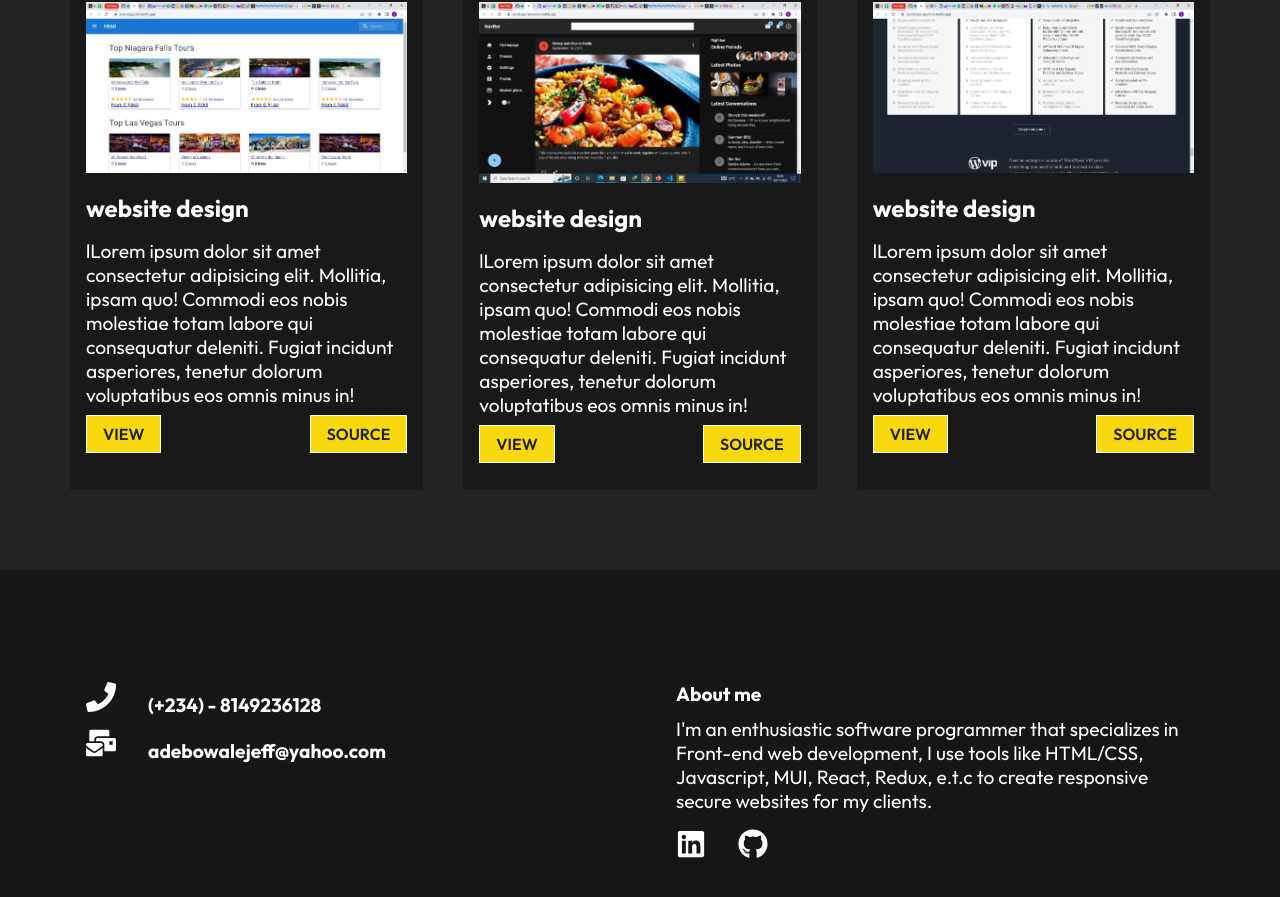
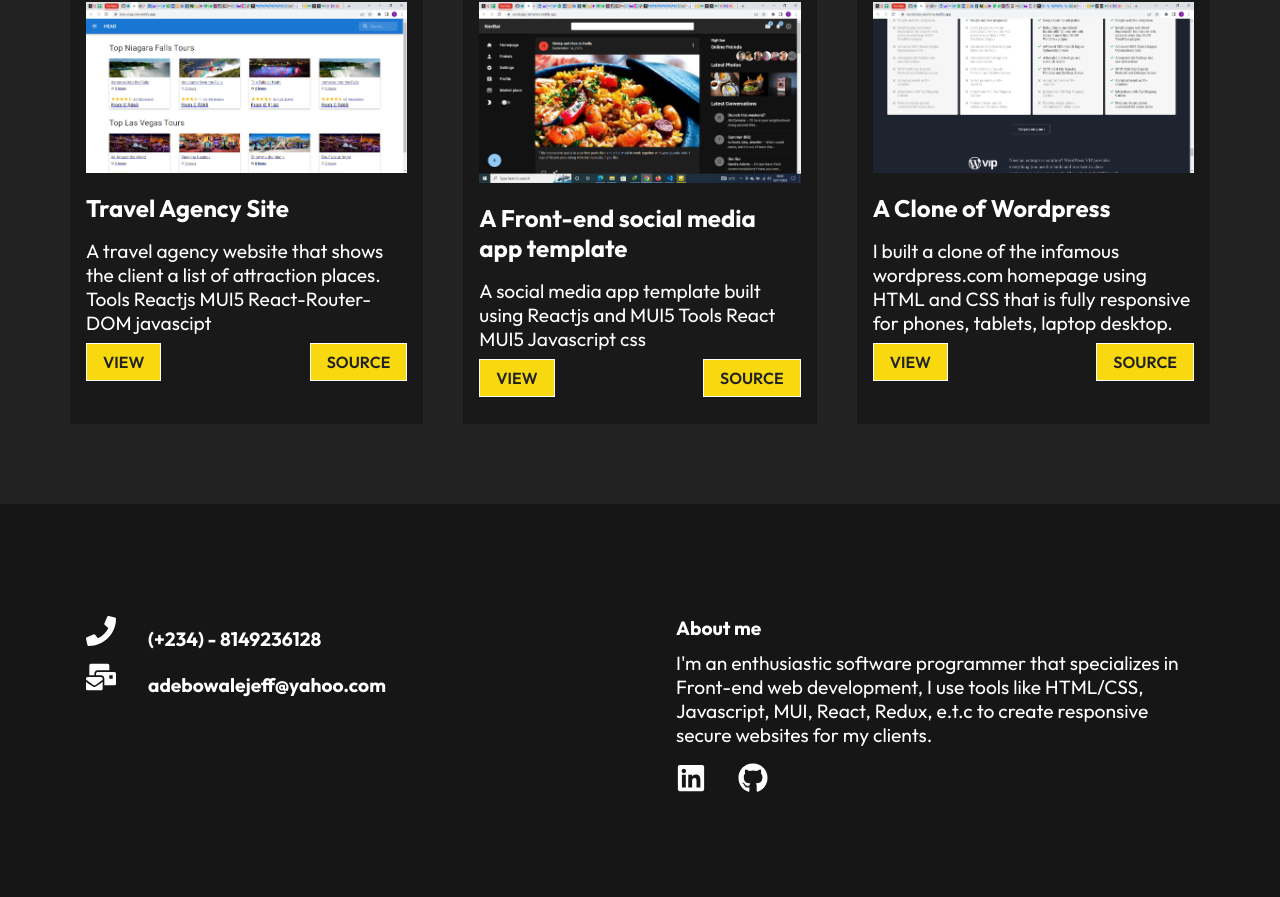
Before and after one commit to Jeffsmeagol/my-portfolio, a React (Vite) app: page / in a window 1280 px wide. Shown: the part 953-1850 px from the top of the page. Built offline with nearby package versions, Linux system fonts and the light colour scheme.

Commit message:
Added projects summary details

```diff
--- a/src/components/workData.js
+++ b/src/components/workData.js
@@ -5,24 +5,24 @@ import proj3 from "../assets/project3.png";
 const workData = [
   {
     imgsrc: proj1,
-    title: "website design",
-    text: "lLorem ipsum dolor sit amet consectetur adipisicing elit. Mollitia, ipsam quo! Commodi eos nobis molestiae totam labore qui consequatur deleniti. Fugiat incidunt asperiores, tenetur dolorum voluptatibus eos omnis minus in!",
-    view: "somelink.com",
-    source: "https://www.google.com/",
+    title: "Travel Agency Site",
+    text: "A travel agency website that shows the client a list of attraction places. Tools Reactjs MUI5 React-Router-DOM javascipt",
+    view: "https://tour-assguide.netlify.app/",
+    source: "https://github.com/Jeffsmeagol/tour-site",
   },
   {
     imgsrc: proj2,
-    title: "website design",
-    text: "lLorem ipsum dolor sit amet consectetur adipisicing elit. Mollitia, ipsam quo! Commodi eos nobis molestiae totam labore qui consequatur deleniti. Fugiat incidunt asperiores, tenetur dolorum voluptatibus eos omnis minus in!",
-    view: "somelink.com",
-    source: "source.com",
+    title: "A Front-end social media app template",
+    text: "A social media app template built using Reactjs and MUI5 Tools React MUI5 Javascript css",
+    view: "https://socialapp-template.netlify.app/",
+    source: "https://github.com/Jeffsmeagol/social-media-app-template",
   },
   {
     imgsrc: proj3,
-    title: "website design",
-    text: "lLorem ipsum dolor sit amet consectetur adipisicing elit. Mollitia, ipsam quo! Commodi eos nobis molestiae totam labore qui consequatur deleniti. Fugiat incidunt asperiores, tenetur dolorum voluptatibus eos omnis minus in!",
-    view: "somelink.com",
-    source: "source.com",
+    title: "A Clone of Wordpress",
+    text: "I built a clone of the infamous wordpress.com homepage using HTML and CSS that is fully responsive for phones, tablets, laptop desktop.",
+    view: "https://wordpress-assclone.netlify.app/",
+    source: "https://github.com/Jeffsmeagol/Wordpress-AssClone",
   },
 ];
 
```
